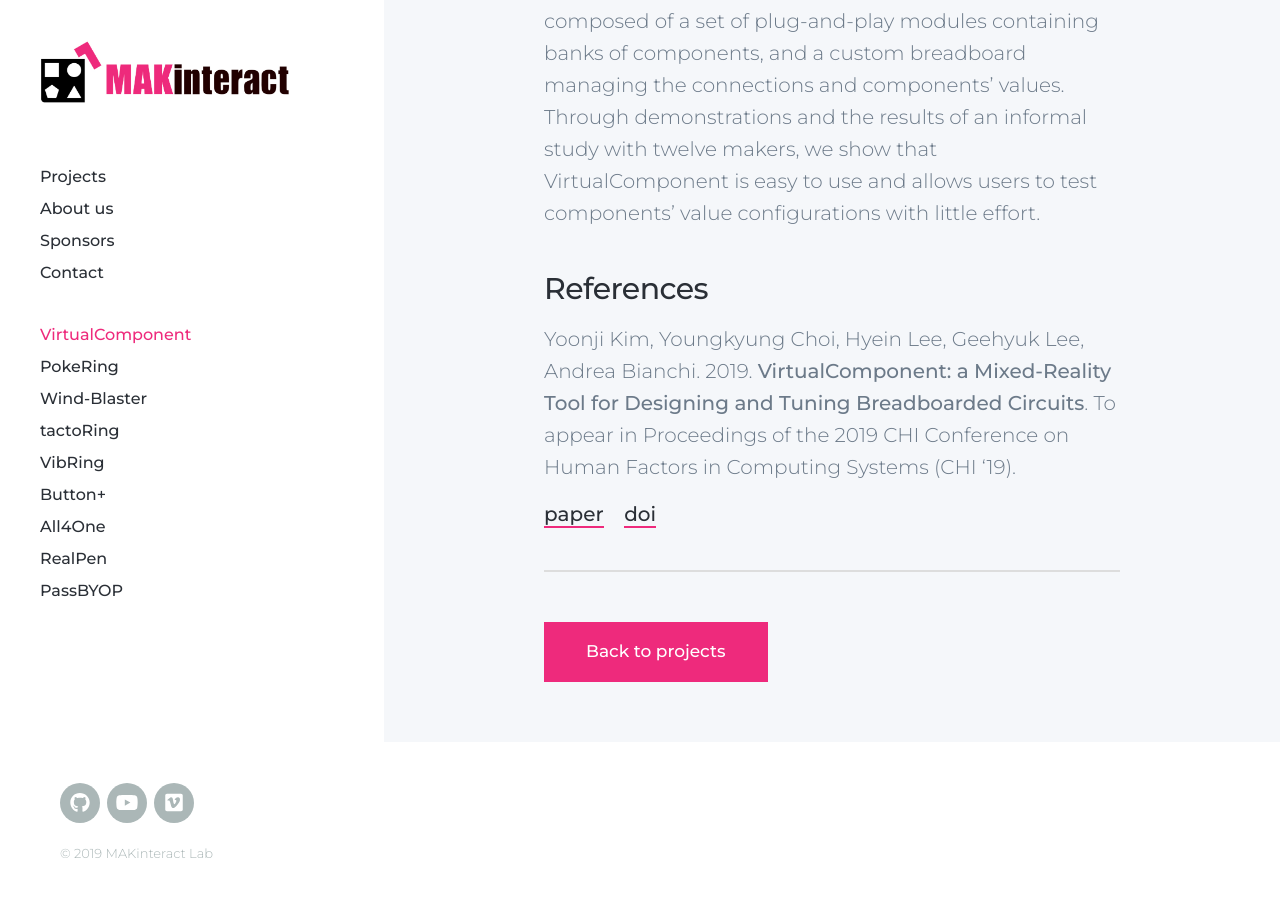
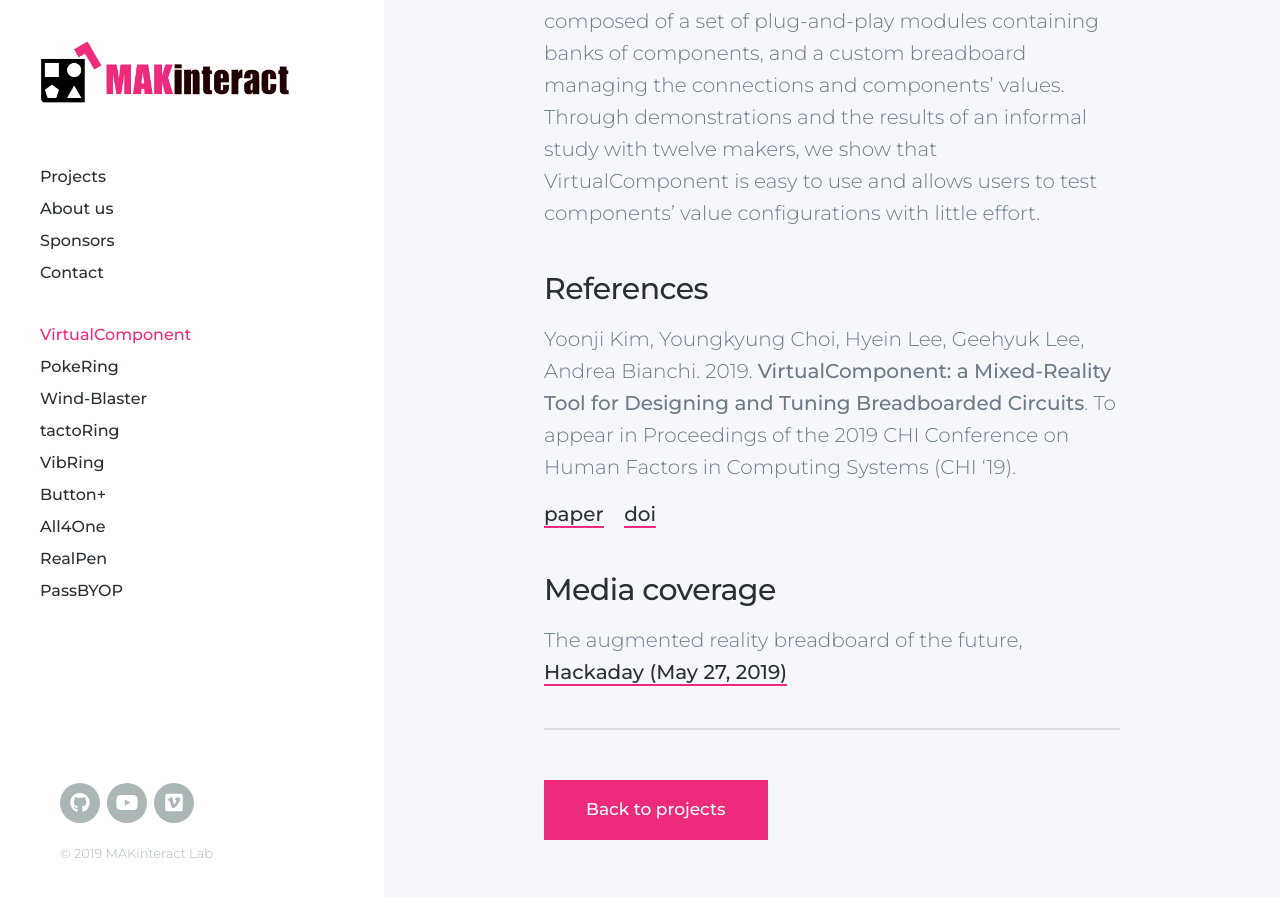
Before and after one commit to namelesspal18/makinteractlab.github.io, a Jekyll site: the page built from _projects/VirtualComponent_2019.md, in a window 1280 px wide and 900 px high, scrolled down 1315 px. Shown: the top 897 px of the window. Built offline with Jekyll 4.4.1, drawn with Linux system fonts in a browser that asks for light colours; nearby versions of some CDN libraries.

Commit message:
Added media coverage to VirtualComponent

```diff
--- a/_projects/VirtualComponent_2019.md
+++ b/_projects/VirtualComponent_2019.md
@@ -32,6 +32,12 @@ Yoonji Kim, Youngkyung Choi, Hyein Lee, Geehyuk Lee, Andrea Bianchi. 2019. **Vir
 <a href="{{ site.url }}/files/{{ page.year }}/{{ page.pdf_file }}" target="_blank">paper</a>&nbsp;&nbsp;&nbsp;
 <a href="{{ page.doi_link }}" target="_blank">doi</a>
 
+
+### Media coverage
+The augmented reality breadboard of the future, [Hackaday (May 27, 2019)](
+https://hackaday.com/2019/05/27/the-augmented-reality-breadboard-of-the-future/)
+
+
 ---
 
 <a href="/index.html" class="button button--large">Back to projects</a>
```
